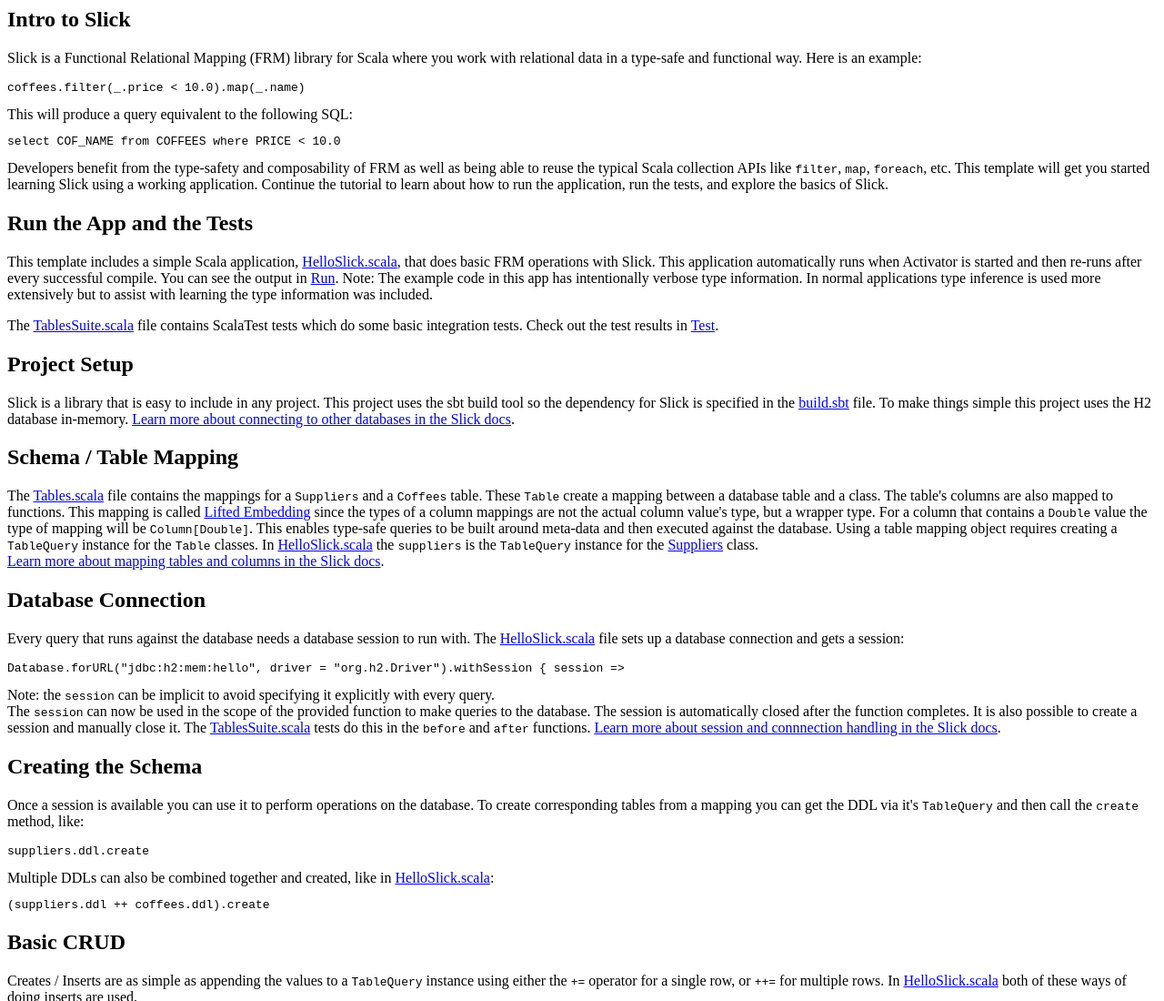
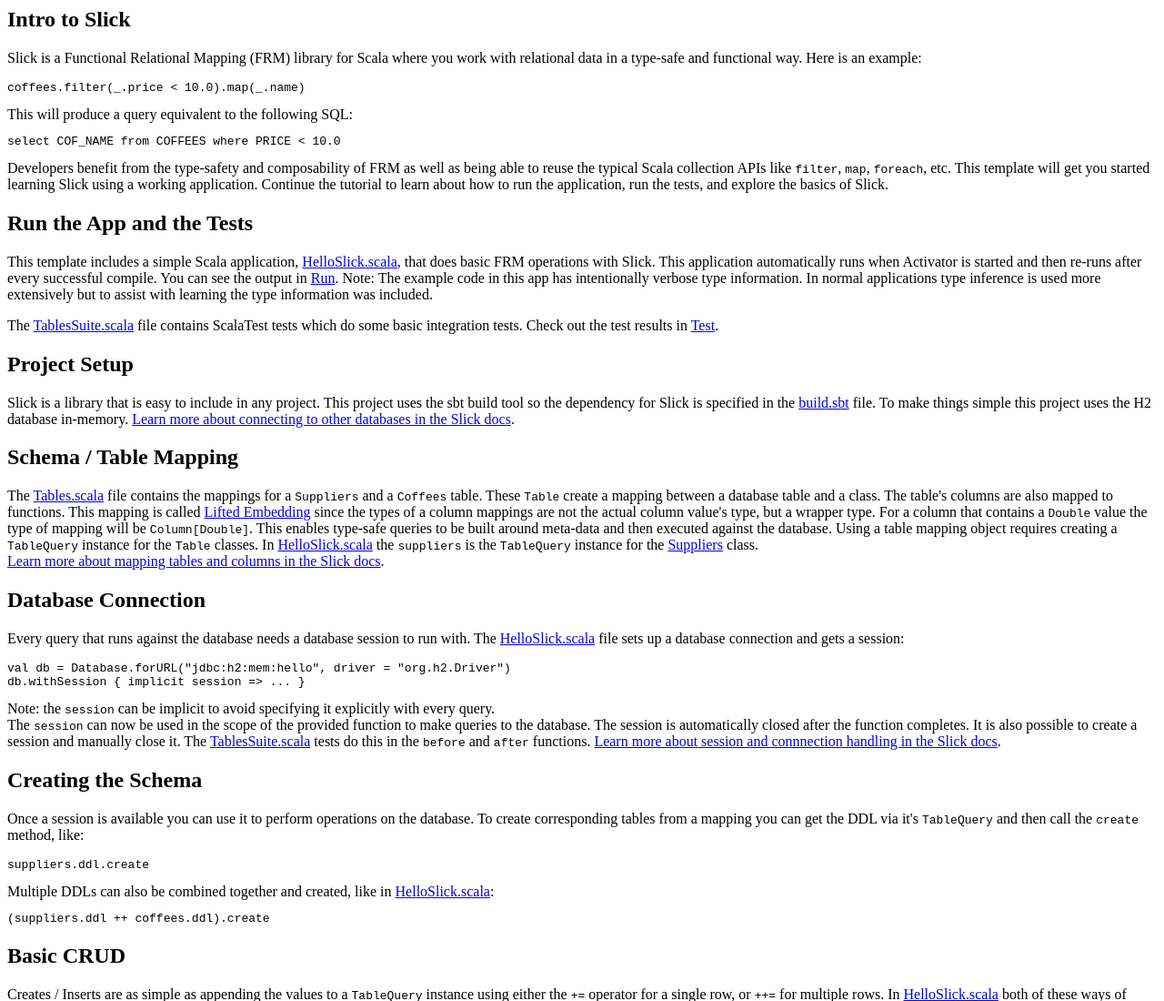
Before and after one commit to typesafehub/activator-hello-slick, a plain HTML site: page tutorial/index.html in a window 1280 px wide. Shown: the top 1100 px of the page at 91% size. Drawn offline with Linux system fonts and the light colour scheme.

Commit message:
Shorten source code lines a bit.
This makes it more accessible in Activator's multi-column UI.

```diff
--- a/tutorial/index.html
+++ b/tutorial/index.html
@@ -54,7 +54,8 @@
 
     <p>
         Every query that runs against the database needs a database session to run with.  The <a href="#code/src/main/scala/HelloSlick.scala" class="shortcut">HelloSlick.scala</a> file sets up a database connection and gets a session:
-        <pre><code>Database.forURL("jdbc:h2:mem:hello", driver = "org.h2.Driver").withSession { session =&gt;</code></pre>
+        <pre><code>val db = Database.forURL("jdbc:h2:mem:hello", driver = "org.h2.Driver")
+db.withSession { implicit session =&gt; ... }</code></pre>
         Note: the <code>session</code> can be implicit to avoid specifying it explicitly with every query.<br/>
 
         The <code>session</code> can now be used in the scope of the provided function to make queries to the database.  The session is automatically closed after the function completes.
```
Also changed, not shown: 3 other files.
